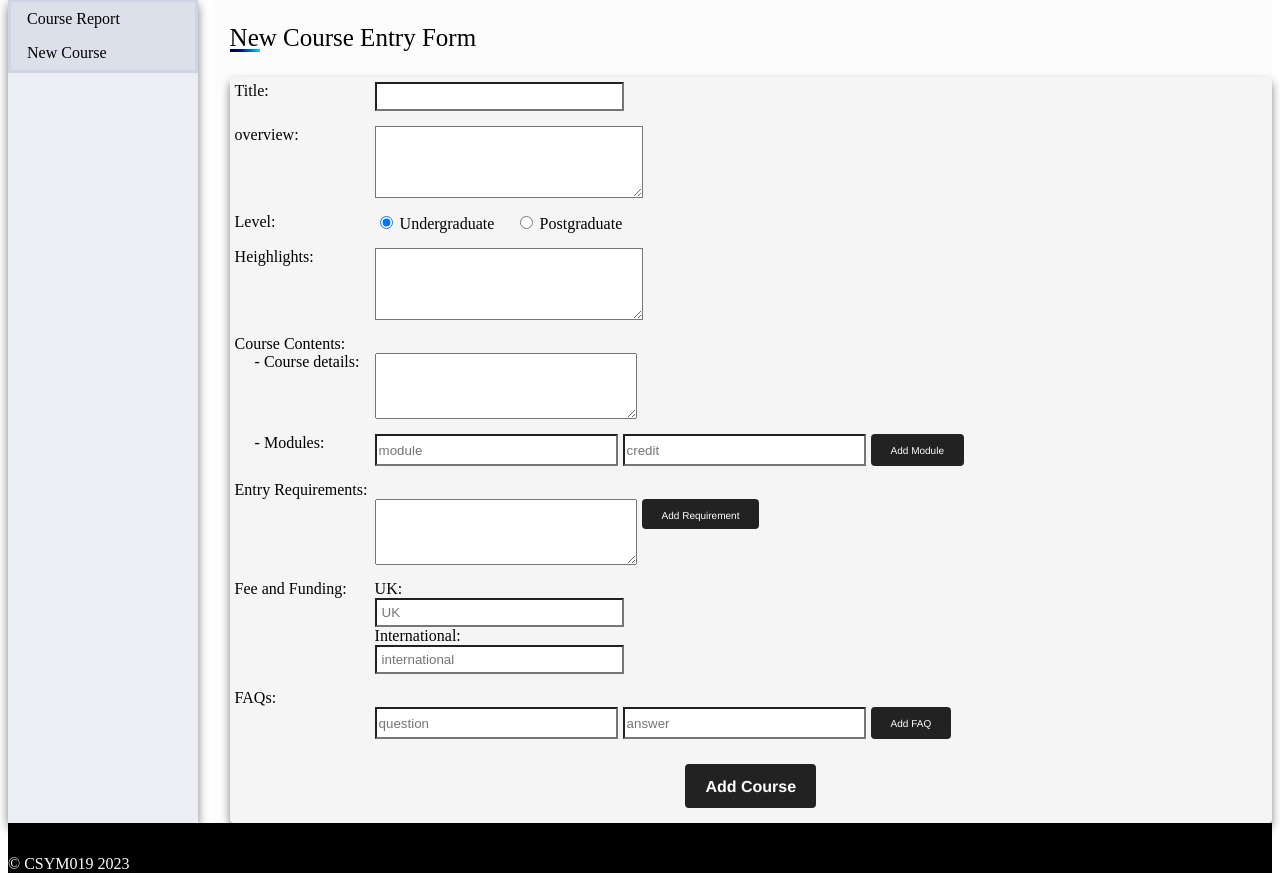
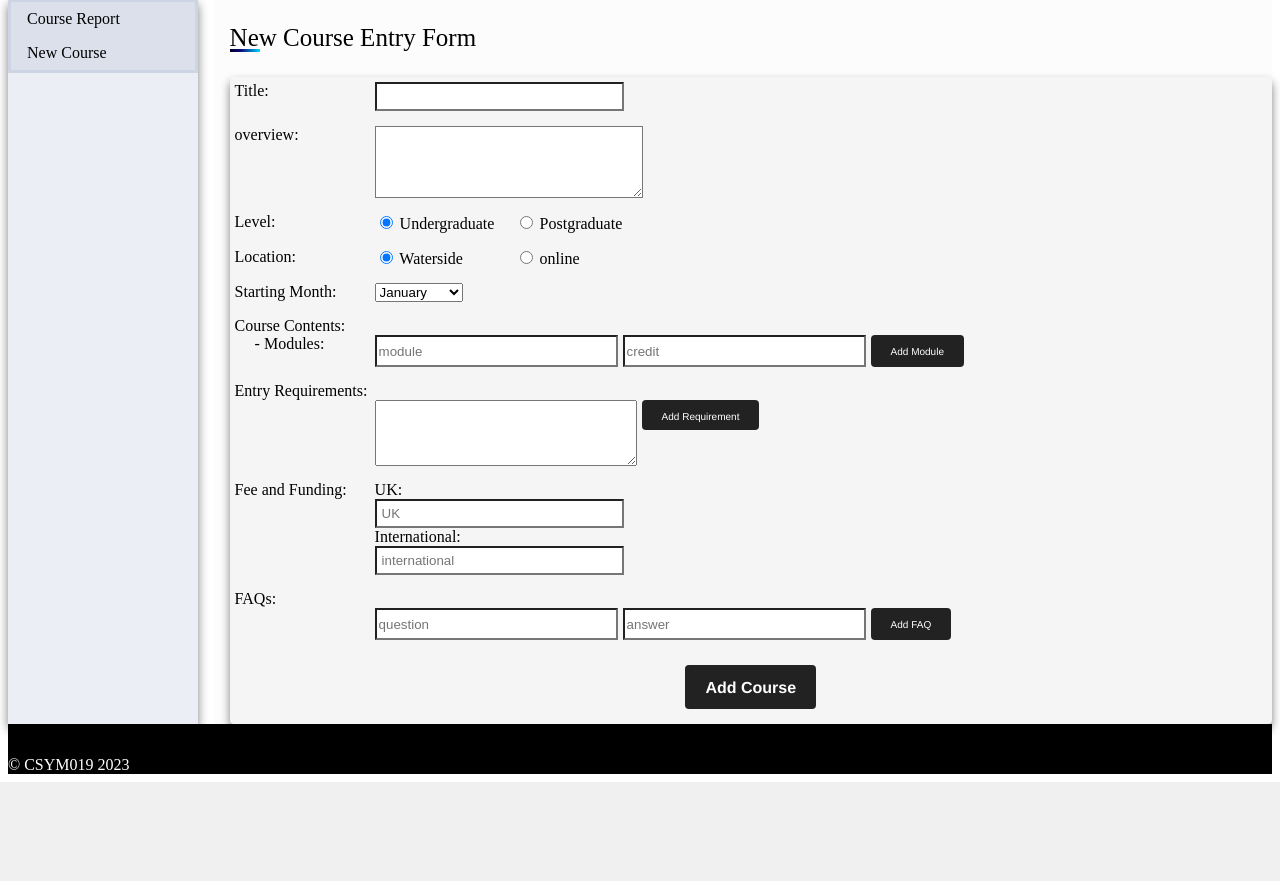
Before and after one commit to sayan15/csym019_assignment_2023, a PHP site: page /newCourse.php in a window 1280 px wide. Shown: the part 88-969 px from the top of the page. After the commit the page ends 870 px from the top, so only its background shows below. Run offline with PHP 8.4, Linux system fonts and the light colour scheme; the visitor is signed in with stand-in values (Sample User, id 1).

Commit message:
with some changes in newcourse

```diff
--- a/Task2/src/courseSelection.js
+++ b/Task2/src/courseSelection.js
@@ -71,11 +71,11 @@ function getDetails(response) {
             });
             //create table body
             html += '<tr><td><input type="checkbox" name="checkbox[]" value="' + response[i].id + '"></td>';
-            html += '<td>' + response[i].title + '</td>';
+            html += '<td><div class="table-cell-title">' + response[i].title + '</td>';
             html += '<td>' + response[i].type + '</td>';
             html += '<td ><div class="table-cell">' + response[i].overview + '</div></td>';
-            html += '<td >' + response[i].higlights + '</td>';
-            html += '<td >' + response[i].details + '</td>';
+            html += '<td >' + response[i].location + '</td>';
+            html += '<td >' + response[i].start_month + '</td>';
             html += '<td >' + response[i].fees_UK + '</td>';
             html += '<td >' + response[i].fees_international + '</td>';
             html += '<td <div class="table-cell" id="req-' + response[i].id + '"><ul>' + requirements + '</ul></td>';
--- a/Task2/src/courseSelectionform.php
+++ b/Task2/src/courseSelectionform.php
@@ -44,8 +44,8 @@
                                         <th>Title</th>
                                         <th>Level</th>
                                         <th>Overview</th>
-                                        <th>Higlights</th>
-                                        <th>Details</th>
+                                        <th>Location</th>
+                                        <th>Month</th>
                                         <th>Fees Uk</th>
                                         <th>Fees International</th>
                                         <th>Entry Requirements</th>
--- a/Task2/src/mainFunctions.php
+++ b/Task2/src/mainFunctions.php
@@ -19,8 +19,8 @@ function addNewCourse(){
     $data = [
         "title" => $_POST['title'],
         "overview"=>$_POST['overview'],
-        "higlights"	=>$_POST['heighlights'],
-        "details"	=>$_POST['course_details'],
+        "location"	=>$_POST['location'],
+        "start_month"	=>$_POST['selectMonth'],
         "fees_UK"=>$_POST['uk'],
         "fees_international"=>$_POST['international'],
         "type"=> $_POST['level']
--- a/Task2/src/newCourse.php
+++ b/Task2/src/newCourse.php
@@ -58,15 +58,26 @@
                         </label>
                     </div>
                     <div class="inner_Blocks">
-                        <label for="heighlights">Heighlights:</label>
-                        <textarea id="heighlights" name="heighlights" rows="4" cols="30" required></textarea>
+                        <label for="level">Location:</label>
+                        <label>
+                            <input type="radio" name="location" value="Waterside" id="location_rd_btn_1" checked>
+                            Waterside
+                        </label>
+                        <label>
+                            <input type="radio" name="location" value="online" id="location_rd_btn_2">
+                            online
+                        </label>
+                    </div>
+                    <div class="inner_Blocks">
+                        <label for="selectMonth">Starting Month:</label>
+                        <select id="selectMonth" name="selectMonth">
+                            <option value="January">January</option>
+                            <option value="April">April</option>
+                            <option value="Septemper">Septemper</option>
+                        </select>
                     </div>
                     <div class="inner_Blocks_col">
                         <label>Course Contents:</label><br>
-                        <div class="inner_Blocks_content">
-                            <label for="course_details">- Course details:</label><br>
-                            <textarea id="course_details" name="course_details" rows="4" cols="30" required></textarea>
-                        </div>
                         <div id="modulesContainer">
                             <div class="inner_Blocks_content">
                                 <label for="module">- Modules:</label><br>
--- a/Task2/src/report.js
+++ b/Task2/src/report.js
@@ -29,8 +29,8 @@ $(document).ready(function () {
                     //create table body
                     html += '<td>' + response[i].title + '</td>';
                     html += '<td>' + response[i].overview + '</td>';
-                    html += '<td>' + response[i].higlights + '</td>';
-                    html += '<td>' + response[i].details + '</td>';
+                    html += '<td>' + response[i].location + '</td>';
+                    html += '<td>' + response[i].start_month + '</td>';
                     html += '<td>' + response[i].fees_UK + '</td>';
                     html += '<td>' + response[i].fees_international + '</td></tr>';
 
```
Also changed, not shown: Task2/src/courseSelection.css (+23 -1 lines), Task2/src/report.php (+12 -6 lines).
